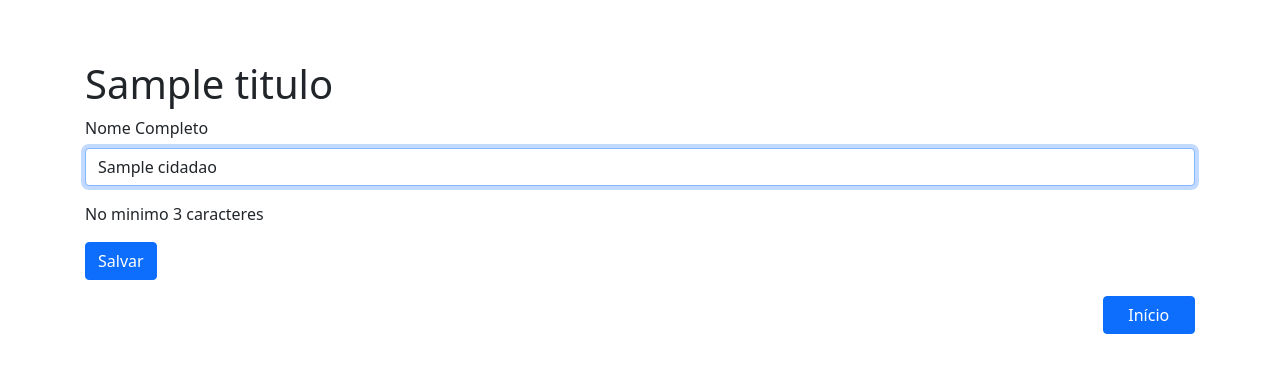
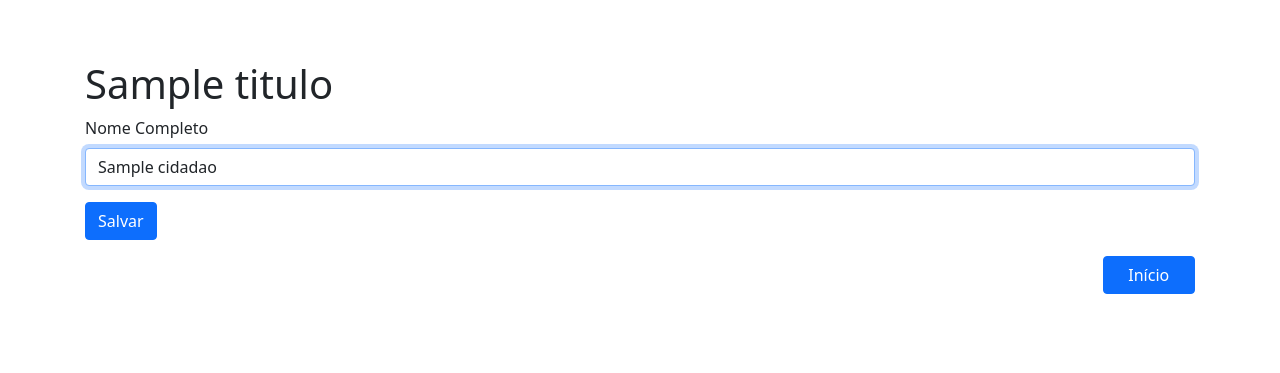
Before and after one commit to felipeisraelsantos/mvc-sem-frameowrk, a PHP site: template view/cadastro-cidadao.php in a window 1280 px wide. Shown: the top 373 px of the page. Run offline with PHP 8.4, Linux system fonts and the light colour scheme; the template is opened without the code that fills it: most values are stand-ins (such as "Sample title", 1, 10 or a date in 2020).

Commit message:
alterações

```diff
--- a/composer.json
+++ b/composer.json
@@ -17,5 +17,8 @@
         "doctrine/orm": "^2.9",
         "symfony/cache": "^5.3",
         "doctrine/annotations": "1.14"
+    },
+    "require-dev": {
+        "symfony/var-dumper": "^5.4"
     }
 }
--- a/public/css/layout.css
+++ b/public/css/layout.css
@@ -1,3 +1,13 @@
 main > .container {
     padding: 60px 15px 0;
   }
+
+  .cad input:invalid + span {
+    display: inline;
+  }
+
+  .cad span {
+    font-weight: 900;
+    color: red;
+    display: none /* Esconde o span */
+  }
```
Also changed, not shown: 1 other file.
